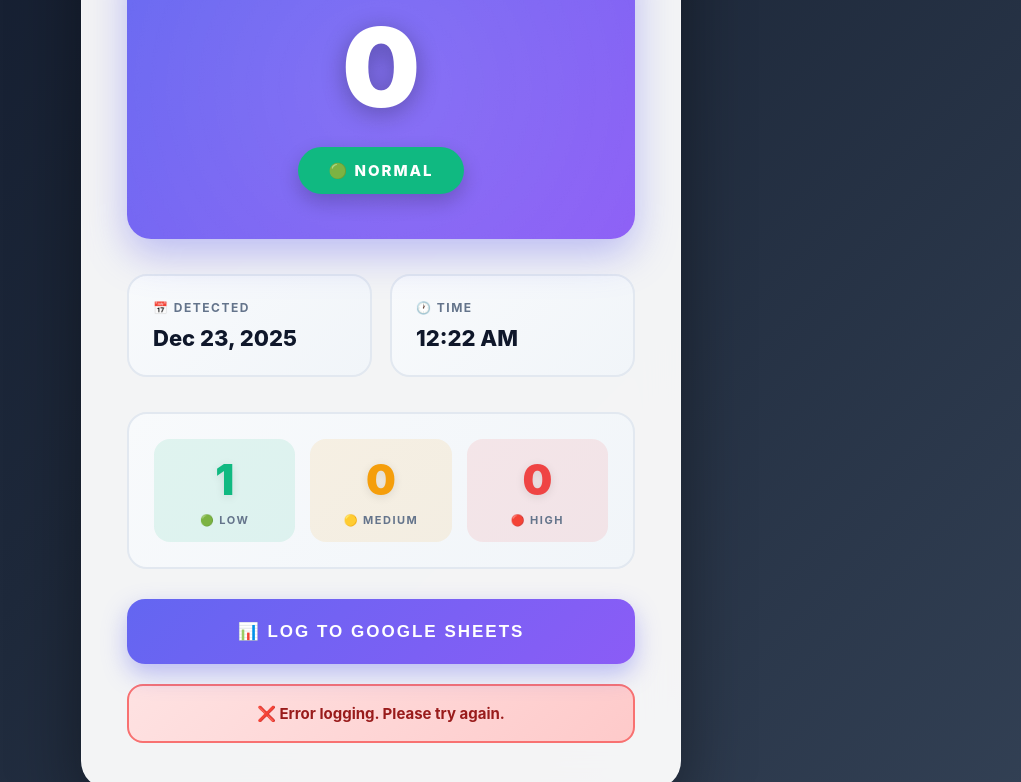
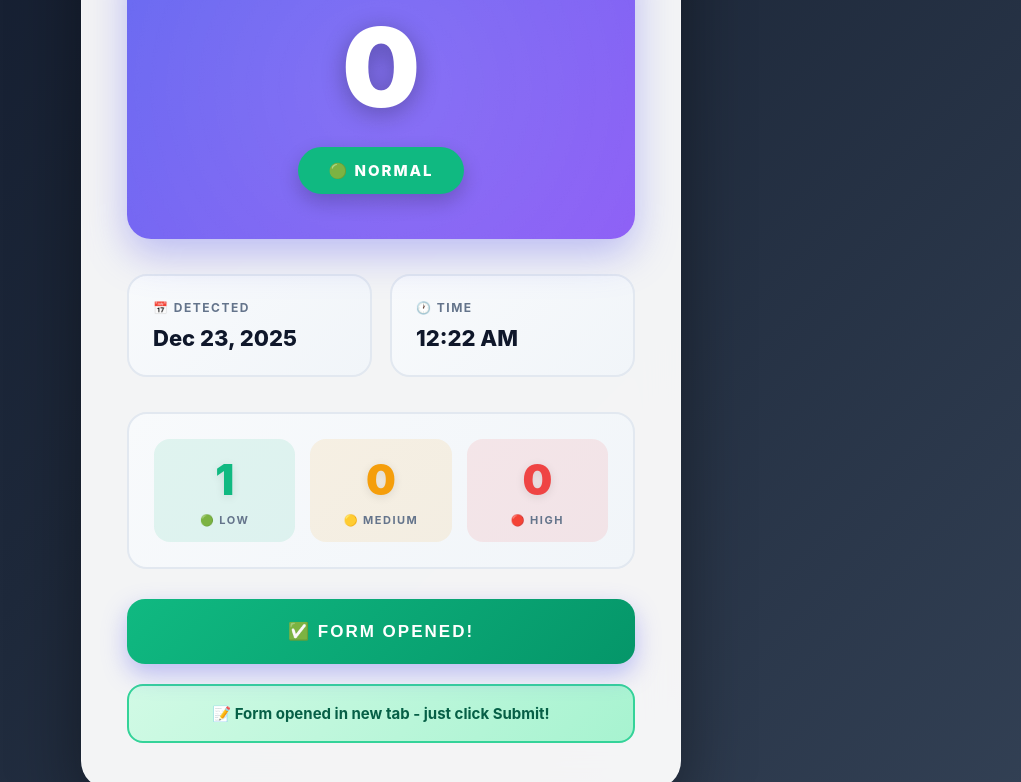
Before and after one commit to HashimAshraf1/Dashboard, a plain HTML site: page impact.html in a window 1280 px wide. Both pictures are taken after a click on the button "📊 LOG TO GOOGLE SHEETS". Shown: the part 399-1181 px from the top of the page, without its empty margins (259-1280 px from the left). Drawn offline with Linux system fonts and the light colour scheme; no server answers.

Commit message:
Update impact.html

```diff
--- a/impact.html
+++ b/impact.html
@@ -459,37 +459,29 @@
 
         // Log to Google Sheets
         function logToSheets() {
+            // For mobile compatibility, open pre-filled form instead of JavaScript submission
+            const prefilledUrl = 'https://docs.google.com/forms/d/e/1FAIpQLScOU1GA8oBnBUabzVITzT2M1duyaM9LAjzrZLvbqXEIKA-BTg/viewform?usp=pp_url' +
+                '&entry.1882396222=' + encodeURIComponent(impactCount) +
+                '&entry.448159255=' + encodeURIComponent(deviceId + ' - ' + severity);
+
+            // Open form in new tab (works on all devices)
+            window.open(prefilledUrl, '_blank');
+
+            // Update button
             const button = document.getElementById('logButton');
             const message = document.getElementById('message');
 
-            button.disabled = true;
-            button.textContent = '⏳ Logging...';
+            button.textContent = '✅ Form Opened!';
+            button.classList.add('success');
+            message.className = 'message success';
+            message.textContent = '📝 Form opened in new tab - just click Submit!';
+            message.style.display = 'block';
 
-            const formUrl = 'https://docs.google.com/forms/d/e/1FAIpQLScOU1GA8oBnBUabzVITzT2M1duyaM9LAjzrZLvbqXEIKA-BTg/formResponse';
-
-            const formData = new FormData();
-            formData.append('entry.1882396222', impactCount);
-            formData.append('entry.448159255', deviceId + ' - ' + severity);
-
-            fetch(formUrl, {
-                method: 'POST',
-                body: formData,
-                mode: 'no-cors'
-            })
-            .then(() => {
-                button.textContent = '✅ Logged Successfully!';
-                button.classList.add('success');
-                message.className = 'message success';
-                message.textContent = `✅ Impact #${impactCount} (${severity}) logged at ${now.toLocaleTimeString()}`;
-                message.style.display = 'block';
-            })
-            .catch(() => {
-                button.disabled = false;
+            // Reset button after 3 seconds
+            setTimeout(() => {
                 button.textContent = '📊 Log to Google Sheets';
-                message.className = 'message error';
-                message.textContent = '❌ Error logging. Please try again.';
-                message.style.display = 'block';
-            });
+                button.classList.remove('success');
+            }, 3000);
         }
     </script>
 </body>
```
